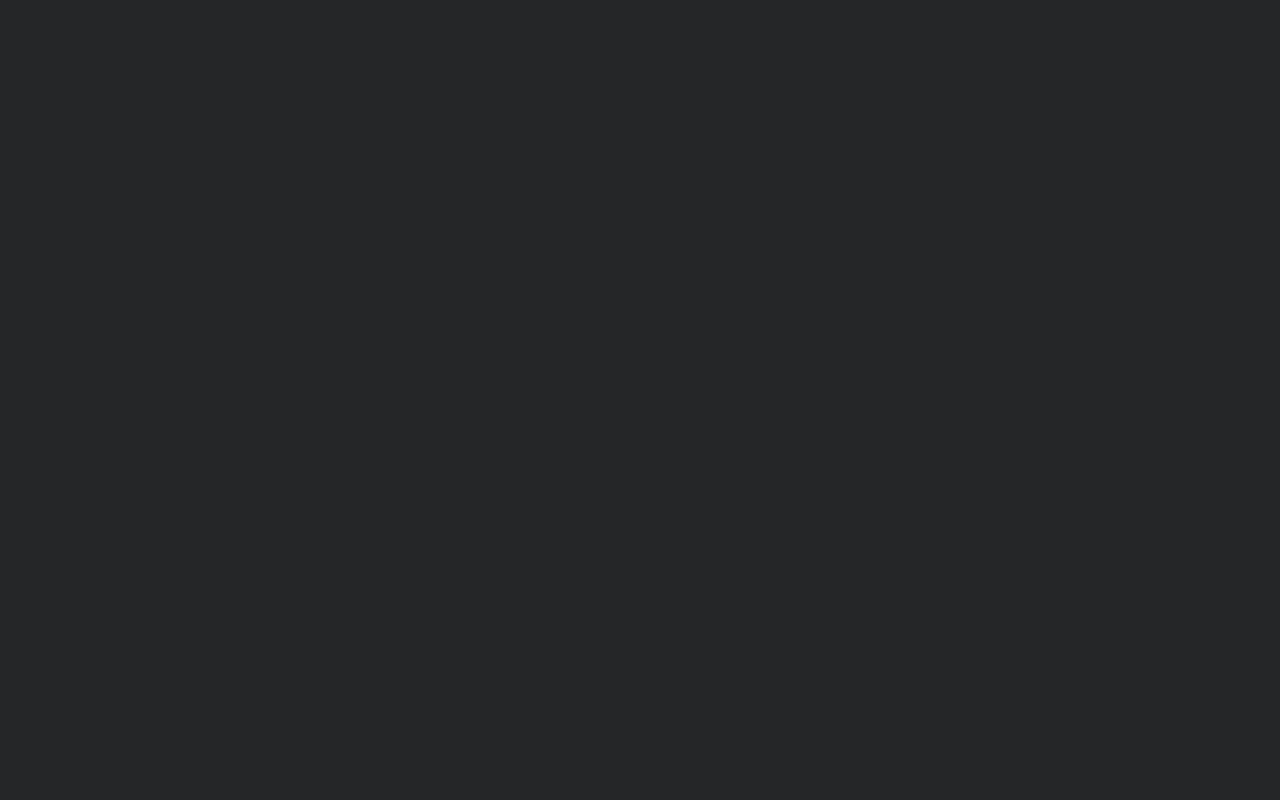
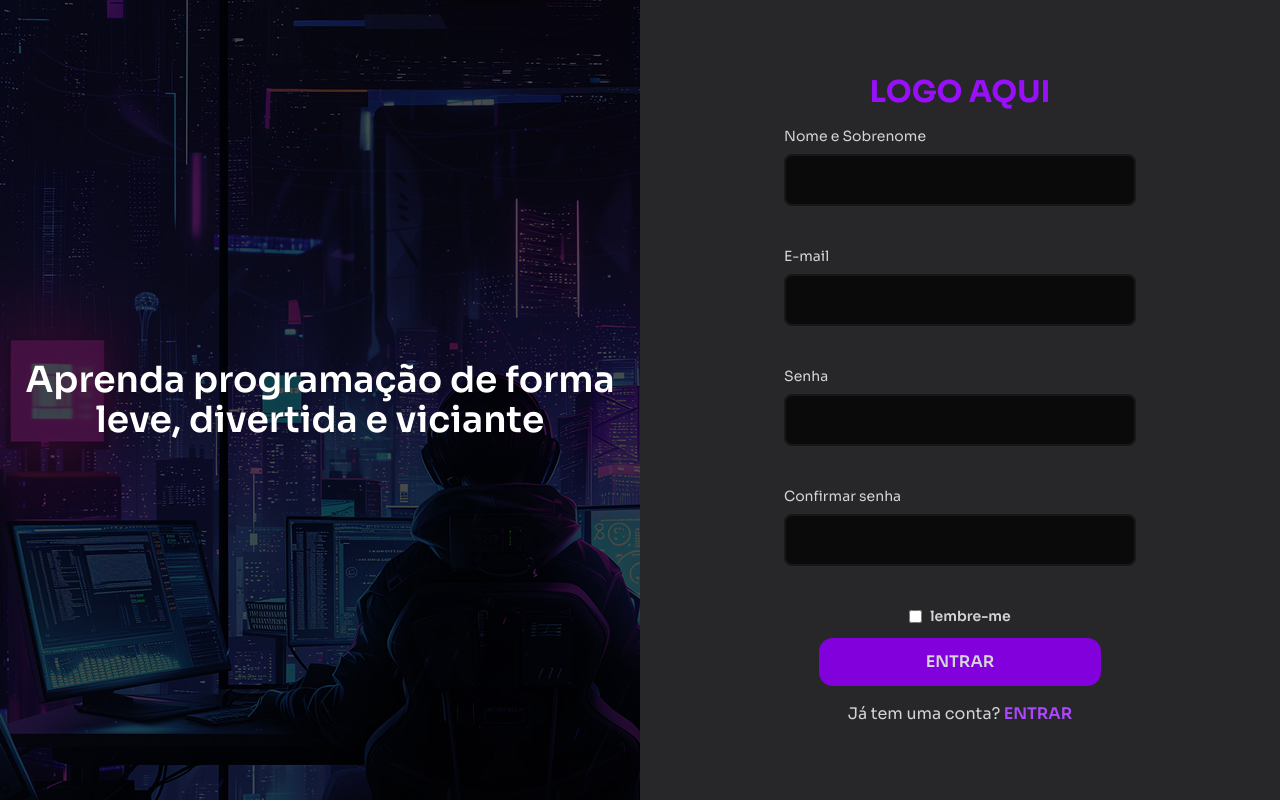
Before and after one commit to Leandro-MFarias/projeto-mais-prati, a React (Vite) app: page /register in a window 1280 px wide. Built offline with nearby package versions, Linux system fonts and the light colour scheme.

Commit message:
feat: register with RHF and schema

```diff
--- a/src/components/forms/loginForm.jsx
+++ b/src/components/forms/registerForm.jsx
@@ -1,14 +1,14 @@
 import { zodResolver } from "@hookform/resolvers/zod";
-import { loginSchema } from "../../schemas/login-schema"
+import { registerSchema } from "../../schemas/register-schema";
 import { useForm } from "react-hook-form";
 
-export function LoginForm() {
+export function RegisterForm() {
   const {
     register,
     handleSubmit,
     formState: { errors, isLoading },
   } = useForm({
-    resolver: zodResolver(loginSchema)
+    resolver: zodResolver(registerSchema)
   });
 
   function handleForm(data) {
@@ -18,10 +18,22 @@
   return (
     <form
       onSubmit={handleSubmit(handleForm)}
-      className="flex w-[70%] flex-col items-center space-y-6 xl:w-[55%]"
+      className="flex w-[70%] flex-col items-center space-y-3 xl:w-[55%]"
     >
       <div className="flex w-full flex-col space-y-2">
-        <label htmlFor="email" className="text-sm font-extralight">
+        <label className="text-sm">
+          Nome e Sobrenome
+        </label>
+        <input
+          type="text"
+          className="rounded-md border-2 border-neutral-900 bg-neutral-950 px-4 py-3 outline-none focus:border-purple-600"
+          {...register("fullname")}
+        />
+        <p className="h-5 font-bold text-red-500/80">{errors.fullname?.message}</p>
+      </div>
+
+      <div className="flex w-full flex-col space-y-2">
+        <label className="text-sm">
           E-mail
         </label>
         <input
@@ -33,7 +45,7 @@
       </div>
 
       <div className="flex w-full flex-col space-y-2">
-        <label htmlFor="email" className="text-sm font-extralight">
+        <label className="text-sm">
           Senha
         </label>
         <input
@@ -43,6 +55,20 @@
         />
         <p className="h-5 font-bold text-red-500/80">
           {errors.password?.message}
+        </p>
+      </div>
+
+      <div className="flex w-full flex-col space-y-2">
+        <label className="text-sm">
+          Confirmar senha
+        </label>
+        <input
+          type="password"
+          className="rounded-md border-2 border-neutral-900 bg-neutral-950 px-4 py-3 outline-none focus:border-purple-600"
+          {...register("confirm")}
+        />
+        <p className="h-5 font-bold text-red-500/80">
+          {errors.confirm?.message}
         </p>
       </div>
 
--- a/src/pages/RegisterPage.jsx
+++ b/src/pages/RegisterPage.jsx
@@ -1,6 +1,29 @@
+import { Link } from "react-router";
+import { RegisterForm } from "../components/forms/registerForm";
 
 export function RegisterPage() {
   return (
-    <div></div>
-  )
+    <div className="relative h-screen md:h-auto text-zinc-300 md:static md:grid md:grid-cols-2 md:bg-zinc-800">
+      {/* CONTAINER IMAGE */}
+      <div className="absolute -z-10 md:z-0 flex h-screen items-center justify-center bg-[url(/code.png)] bg-no-repeat md:relative">
+        <div className="absolute inset-0 bg-black/90 md:bg-black/70"></div>
+
+        <h1 className="invisible relative md:visible text-center text-4xl font-semibold md:text-white">
+          Aprenda programação de forma leve, divertida e viciante
+        </h1>
+      </div>
+
+      {/* CONTAINER FORM  */}
+      <div className="flex h-screen w-full flex-col items-center justify-center space-y-4">
+        <h1 className="text-3xl font-bold text-purple-600">LOGO AQUI</h1>
+        <RegisterForm />
+        <Link to={"/login"}>
+          <p className="text-center">
+            Já tem uma conta?
+            <span className="font-semibold text-purple-500"> ENTRAR</span>
+          </p>
+        </Link>
+      </div>
+    </div>
+  );
 }
--- /dev/null
+++ b/src/schemas/register-schema.js
@@ -0,0 +1,13 @@
+import z from "zod";
+
+export const registerSchema = z
+  .object({
+    fullname: z.string().min(1, "Campo obrigatório"),
+    email: z.email().min(1, "Campo obrigatório"),
+    password: z.string().min(1, "Campo obrigatório"),
+    confirm: z.string().min(1, "As senhas precisam ser iguais"),
+  })
+  .refine((data) => data.password === data.confirm, {
+    message: "As senhas precisam ser iguais",
+    path: ["confirm"],
+  });
```
